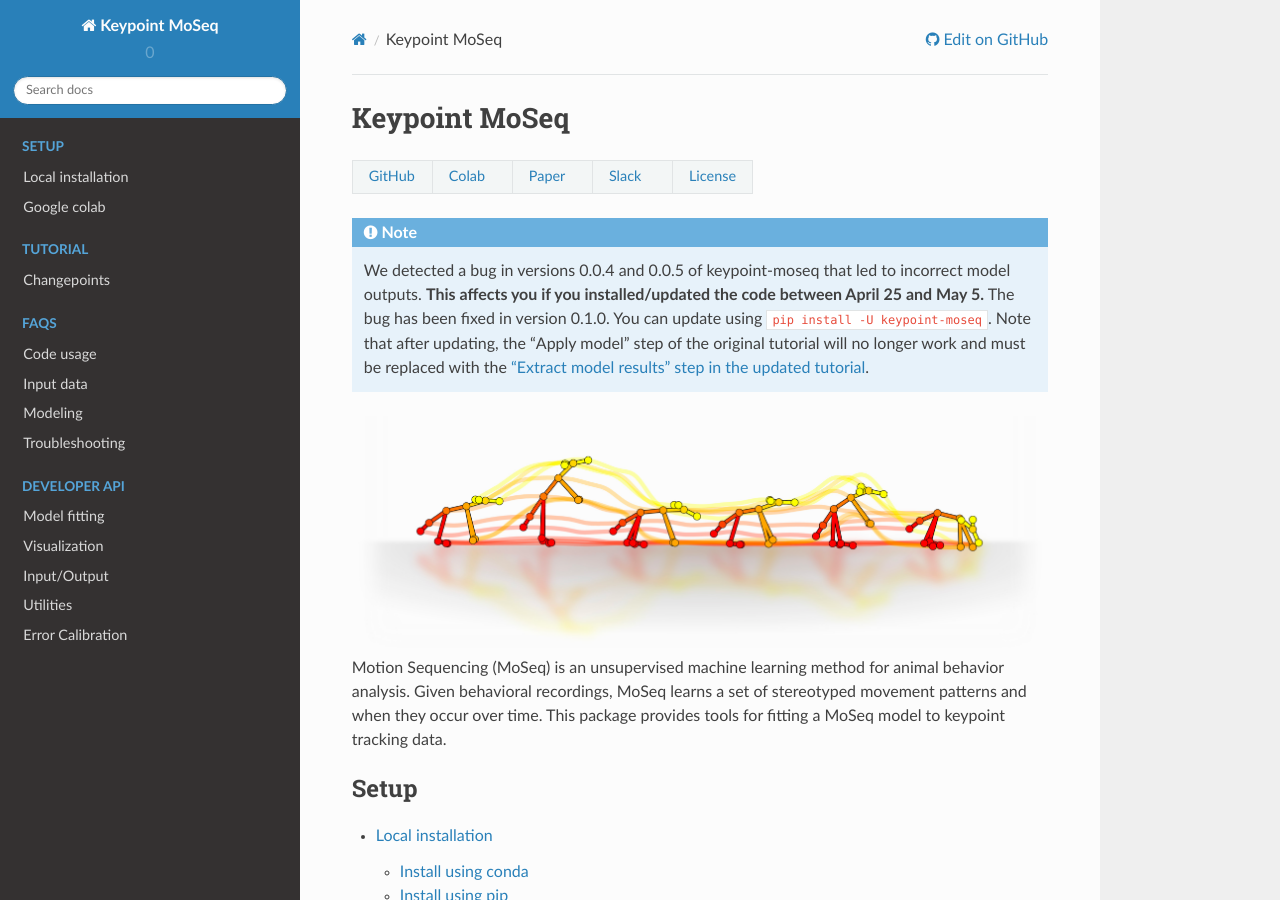
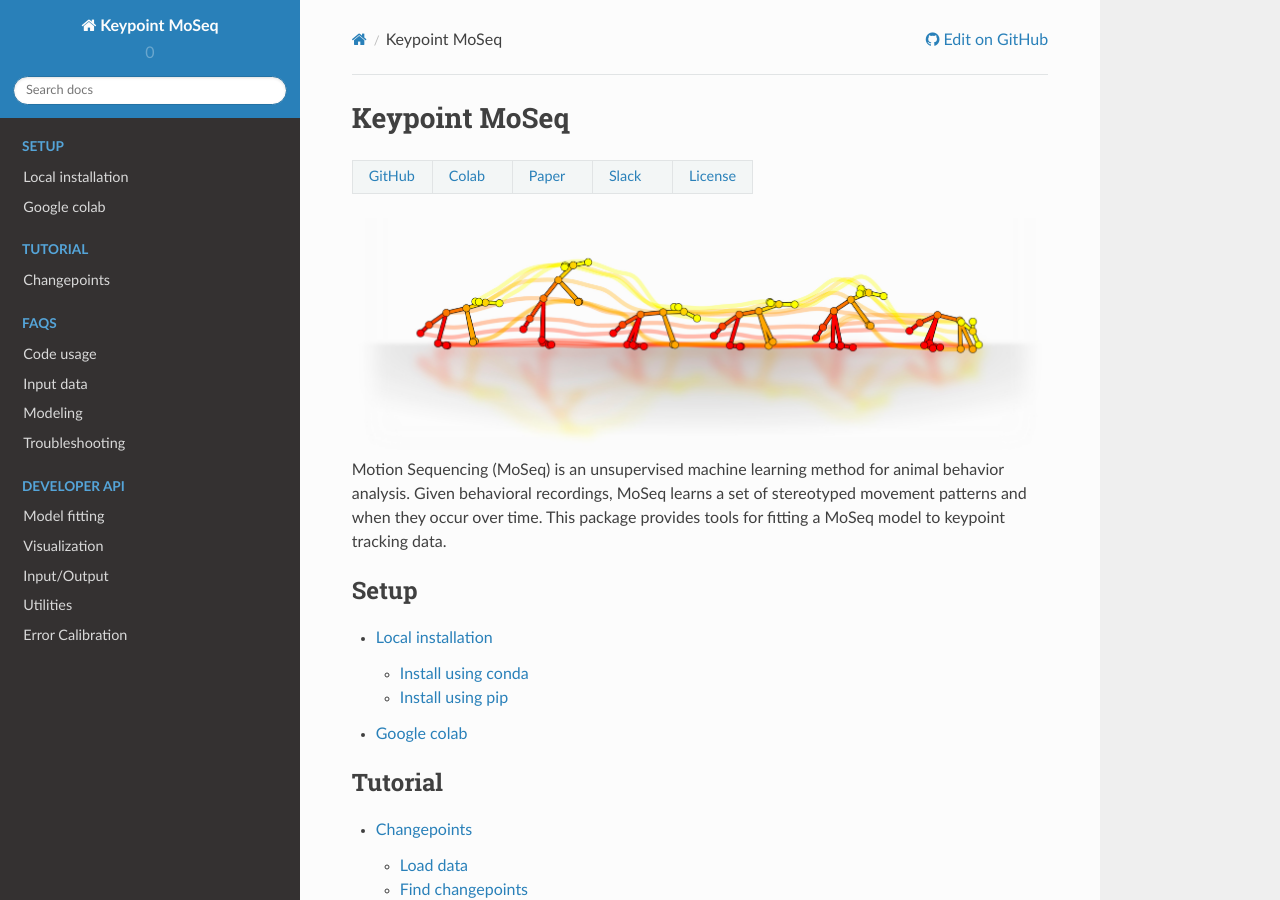
Before and after one commit to dattalab/keypoint-moseq, a Sphinx documentation site: the page built from docs/source/index.rst, in a window 1280 px wide and 900 px high. Built offline with Sphinx 7.4.7 and the Read the Docs theme 2.0.0, drawn with Linux system fonts in a browser that asks for light colours; pages that are not in the unit, such as notebooks, are missing from menus.

Commit message:
remove warnings about 0.0.4 and 0.0.5

```diff
--- a/docs/source/index.rst
+++ b/docs/source/index.rst
@@ -12,13 +12,8 @@
      - `Slack <https://join.slack.com/t/moseqworkspace/shared_invite/zt-151x0shoi-z4J0_g_5rwJDlO1IfCU34A>`_
      - `License <https://github.com/dattalab/keypoint-moseq/blob/main/LICENSE.md>`_
 
-
-.. note::
-    We detected a bug in versions 0.0.4 and 0.0.5 of keypoint-moseq that led to incorrect model outputs. **This affects you if you installed/updated the code between April 25 and May 5.** The bug has been fixed in version 0.1.0. You can update using ``pip install -U keypoint-moseq``. Note that after updating, the "Apply model" step of the original tutorial will no longer work and must be replaced with the `"Extract model results" step in the updated tutorial <https://keypoint-moseq.readthedocs.io/en/latest/tutorial.html#extract-model-results>`_.
-
 .. image:: _static/logo.jpg
    :align: center
-
 
 Motion Sequencing (MoSeq) is an unsupervised machine learning method for animal behavior analysis. Given behavioral recordings, MoSeq learns a set of stereotyped movement patterns and when they occur over time. This package provides tools for fitting a MoSeq model to keypoint tracking data.
 
```
